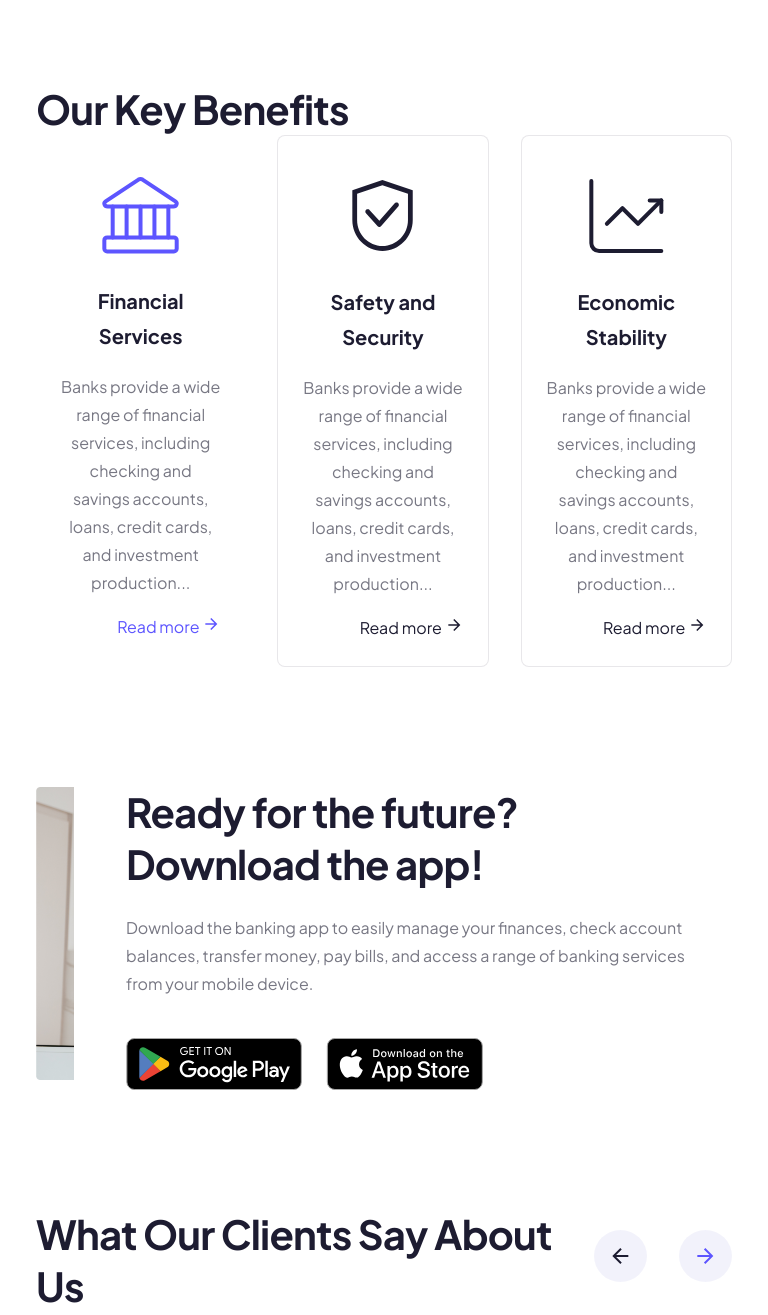
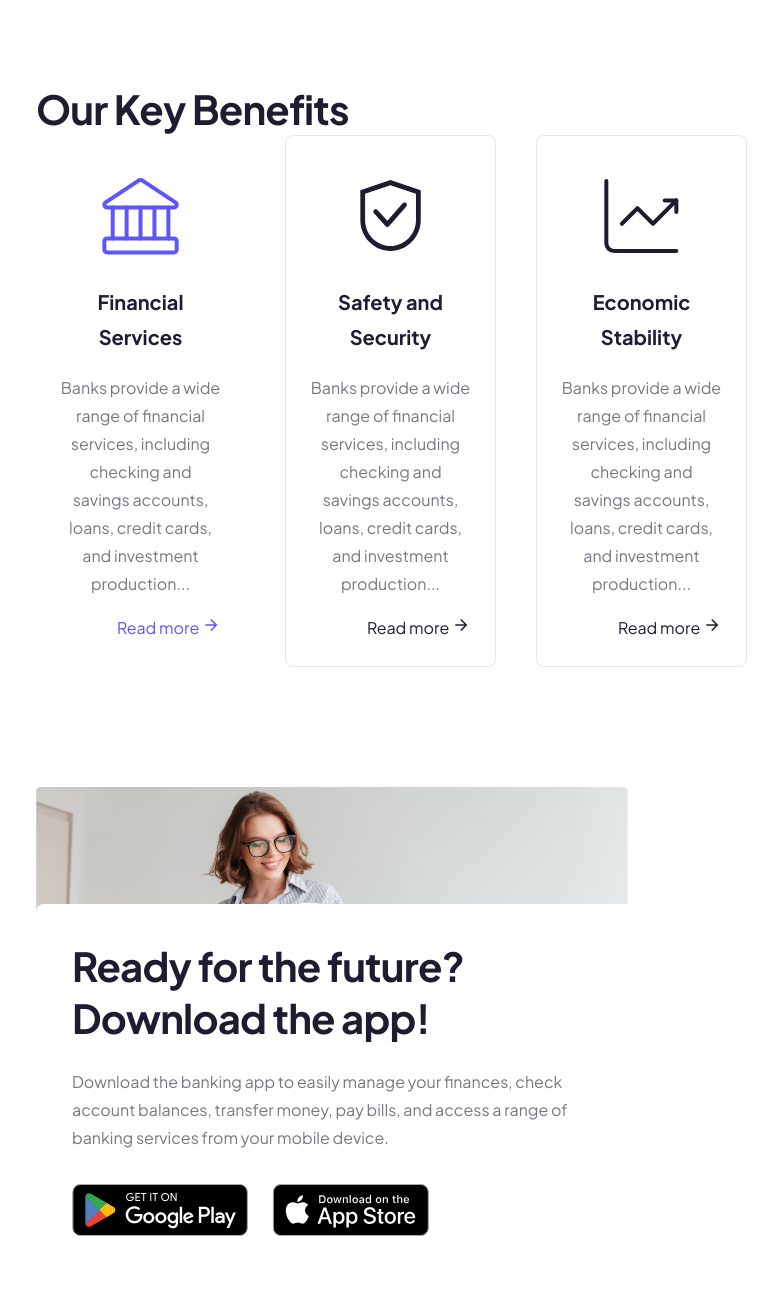
Before and after one commit to romanpoudel/complex-responsive, a plain HTML site: page index.html in a window 768 px wide. Shown: the part 1400-2715 px from the top of the page. Drawn offline with Linux system fonts and the light colour scheme.

Commit message:
layout mobile

```diff
--- a/index.html
+++ b/index.html
@@ -123,7 +123,7 @@
 			<section>
 				<div class="container container-margin">
 					<h2 class="section-title">Our Key Benefits</h2>
-					<div class="row">
+					<div class="row benefits">
 						<article class="card">
 							<div>
 								<figure>
@@ -247,7 +247,7 @@
 				</div>
 			</section>
 			<!-- review section  -->
-			<section>
+			<section class="hide">
 				<div class="container container-margin">
 					<div class="row">
 						<h2 class="section-title">
--- /dev/null
+++ b/styles/sass/partials/_benefits.scss
@@ -0,0 +1,12 @@
+.benefits{
+    display: flex;
+    flex-direction: column;
+    gap: 40px;
+    text-align: center;
+    @media screen and (min-width: 768px) {
+        flex-direction: row;
+        justify-content: space-between;
+        align-items: center;
+
+    }
+}
--- a/styles/sass/partials/_download.scss
+++ b/styles/sass/partials/_download.scss
@@ -8,6 +8,7 @@
     }
     img{
         width: 100%;
+        object-fit: contain;
     }
     &__right {
         width: 590px;
@@ -21,6 +22,13 @@
         display: flex;
         flex-direction: column;
         gap: 40px;
+        @media screen and (max-width: 768px) {
+            position: relative;
+            top: 50%;
+            width: 528px;
+            padding: 36px;
+            gap:32px;
+        }
     }
     &__title{
         display: flex;
--- a/styles/sass/partials/_footer.scss
+++ b/styles/sass/partials/_footer.scss
@@ -1,19 +1,21 @@
 .footer {
 	padding-top: 70px;
-    &__top{
+	&__top {
+        display: flex;
+        flex-direction: column;
+		@media screen and (min-width: 768px) {
 			display: flex;
 			justify-content: space-between;
+		}
 	}
 	&__base {
 		display: flex;
 		flex-direction: row;
 		justify-content: space-between;
 		align-items: center;
-        padding:10px 0;
+		padding: 10px 0;
 	}
-    &__navigation{
+	&__navigation {
 		display: flex;
-
 	}
-
 }
--- a/styles/sass/partials/_utils.scss
+++ b/styles/sass/partials/_utils.scss
@@ -122,3 +122,7 @@
 	justify-content: space-between;
 	gap: 33px;
 }
+
+.hide{
+	display: none;
+}
--- a/styles/sass/style.scss
+++ b/styles/sass/style.scss
@@ -13,3 +13,4 @@
 @import "partials/review";
 @import "partials/guideline";
 @import "partials/footer";
+@import "partials/benefits";
```
Also changed, not shown: styles/styles.css, 1 other file. Lines whose indentation alone changed are shown as unchanged.
